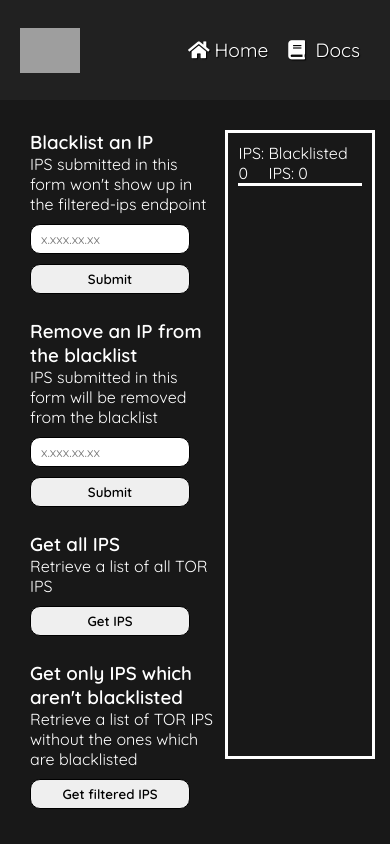
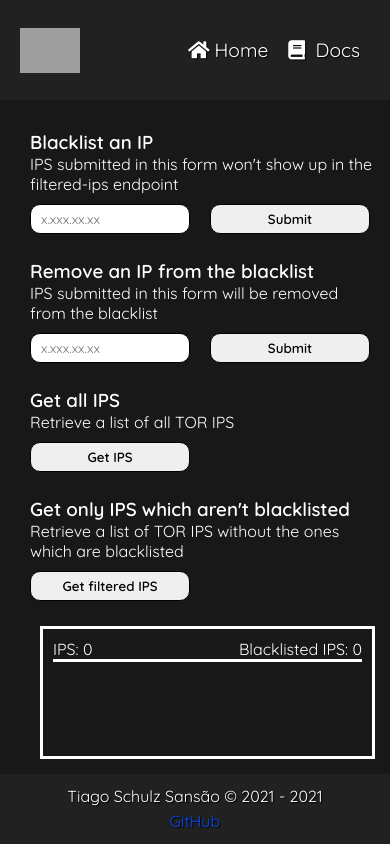
Before and after one commit to TiagoSansao/tor-ip-list, a React (Create React App) app in the folder front-end/: page / in a window 390 px wide. Built offline with nearby package versions, Linux system fonts and the light colour scheme; grey boxes are pictures that could not be loaded; the HTML template or start-up script is replaced by a standard one.

Commit message:
Made panel responsive, when max-width < 700, it will go under the endpoints instead of staying at its side

```diff
--- a/front-end/src/styles/css/app.css
+++ b/front-end/src/styles/css/app.css
@@ -74,4 +74,10 @@
   transition: background-color 0.2s;
 }
 
+@media (max-width: 700px) {
+  #division {
+    flex-direction: column;
+  }
+}
+
 /*# sourceMappingURL=app.css.map */
--- a/front-end/src/styles/sass/app.scss
+++ b/front-end/src/styles/sass/app.scss
@@ -91,3 +91,9 @@ $bg-color: #181818;
 #unblacklist-ip {
   @extend #blacklist-ip;
 }
+
+@media (max-width: 700px) {
+  #division {
+    flex-direction: column;
+  }
+}
```
Also changed, not shown: 1 other file (tests, documents, lock files or other folders).
